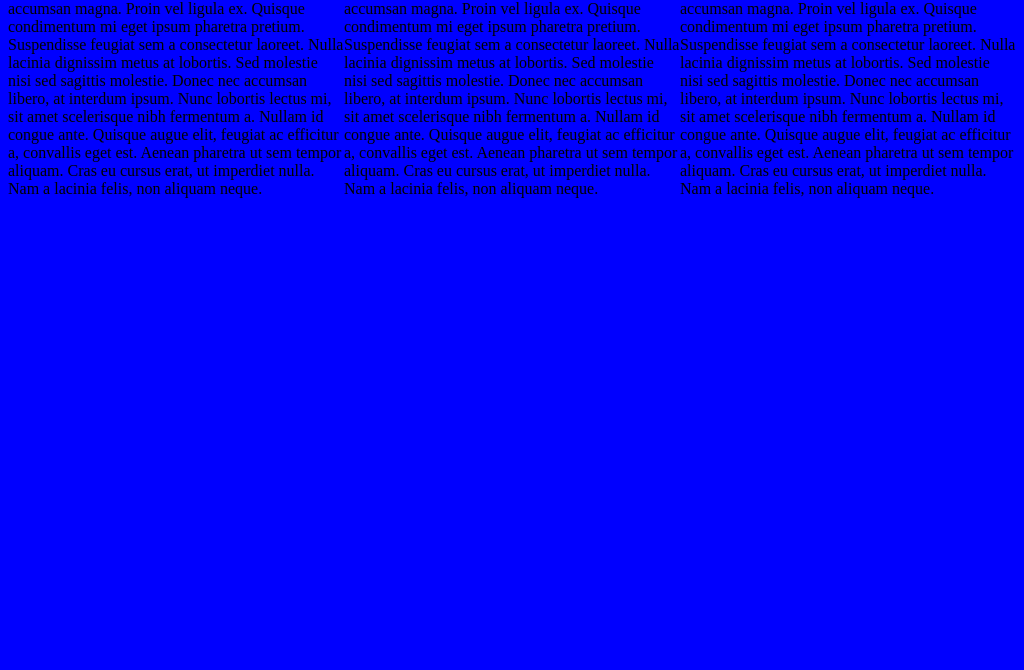
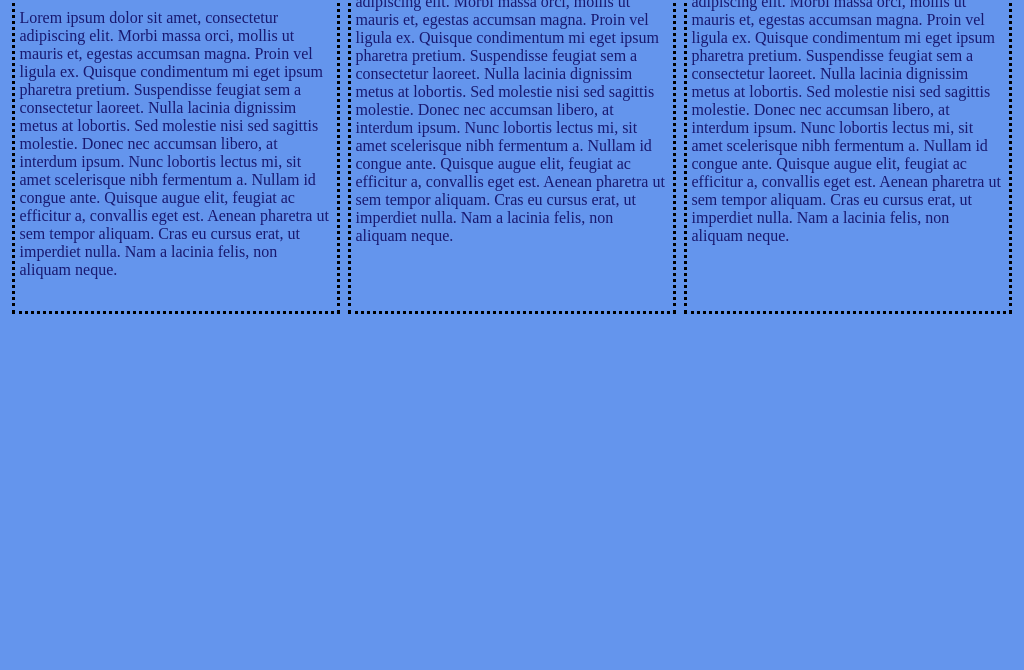
Before and after one commit to maureenoldyck/responsiveness, a plain HTML site: page index.html in a window 1024 px wide. Shown: the part 130-800 px from the top of the page. Drawn offline with Linux system fonts and the light colour scheme.

Commit message:
changed color and added padding

```diff
--- a/styles/styles.css
+++ b/styles/styles.css
@@ -1,13 +1,23 @@
+
+body {
+    color: midnightblue;
+}
 
 .flex-container {
     display: flex;
     flex-wrap: wrap;
   }
 
+#small, #medium, #large {
+    margin: 4px;
+    padding: 4.5px;
+    border: black;
+    border-style: dotted;
+}
 
 @media screen and (max-width: 480px) {
     body {
-        background-color: red;
+        background-color: palevioletred;
     }
 
     h2 {
@@ -27,7 +37,7 @@
 
 @media screen and (min-width: 480px) and (max-width: 1024px) {
     body {
-        background-color: green;
+        background-color: aquamarine;
     }
 
     h2 {
@@ -38,7 +48,7 @@
         font-size: 20px;
     }
     #small {
-    flex: 70%;
+    flex: 60%;
     }
 
     #medium {
@@ -54,7 +64,7 @@
 
 @media screen and (min-width: 1024px) {
     body {
-        background-color: blue;
+        background-color: cornflowerblue;
     }
 
     h2 {
```
